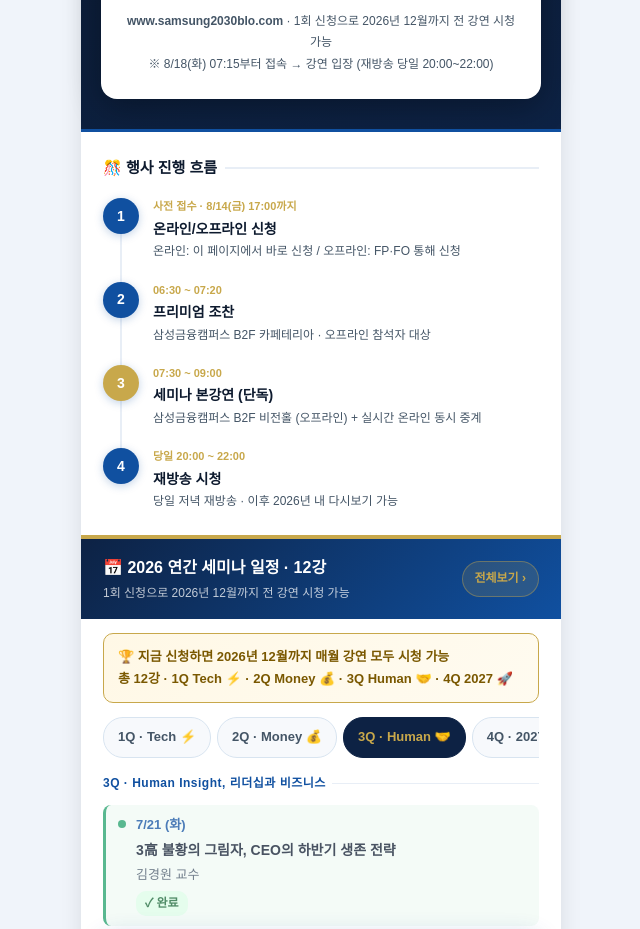
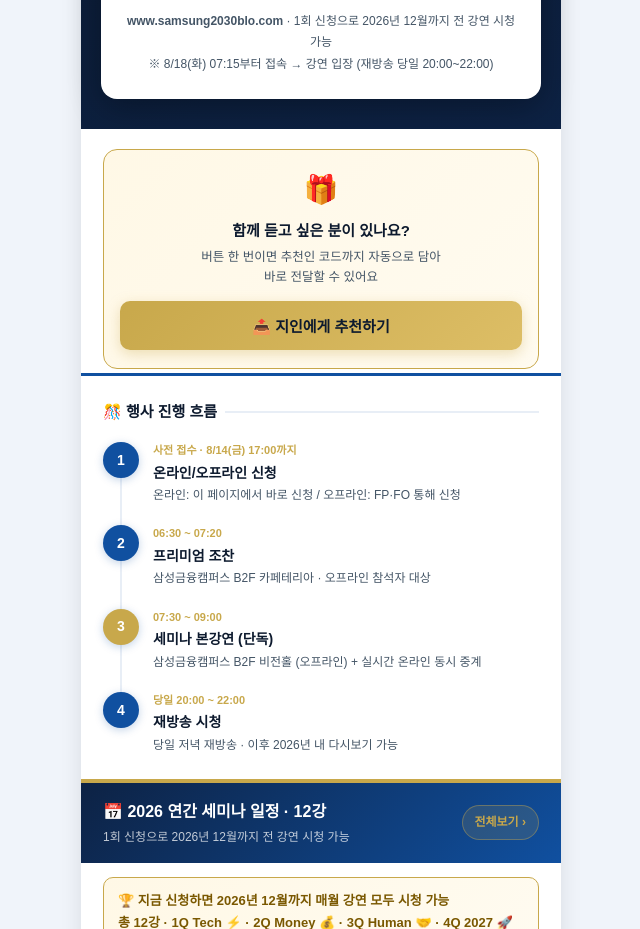
Before and after one commit to jbebakPark/blo-seminar-2026, a website: page invite.html in a window 1280 px wide. Shown: the part 1643-2572 px from the top of the page, without its empty margins (319-959 px from the left). Drawn offline with Linux system fonts and the light colour scheme; no server answers; a web font is replaced by a local one.

Commit message:
feat: 초대장에 지인 추천 전용 버튼 추가
- 신청 섹션 바로 아래에 "🎁 함께 듣고 싶은 분이 있나요?" 카드 신설,
  "📤 지인에게 추천하기" 버튼 배치 (스크롤 없이 바로 보이는 위치)
- shareInvite()에 mode 파라미터 추가 — 'refer'로 호출 시 추천인
  코드가 담긴 메시지 첫 줄을 개인 추천 톤("제가 추천하는 세미나예요")
  으로 전환. 기존 하단 공유 버튼은 그대로 유지, 동작 변경 없음

```diff
--- a/invite.html
+++ b/invite.html
@@ -319,6 +319,26 @@ html, body {
   font-size:12px; color:#800000; line-height:1.8; font-weight:600;
 }
 .off-manager-notice strong { font-weight:900; font-size:13px; }
+
+/* ══ 지인 추천 ══ */
+.refer-sec { background:#fff; padding:20px 22px 4px; }
+.refer-card {
+  background: linear-gradient(135deg, #FFF8E6 0%, #FFFBF0 100%);
+  border:1.5px solid #C8A84B; border-radius:14px;
+  padding:18px 16px; text-align:center;
+}
+.refer-icon { font-size:28px; margin-bottom:6px; }
+.refer-title { font-size:15px; font-weight:900; color:#0D1A2E; margin-bottom:4px; }
+.refer-desc { font-size:12.5px; color:#445566; line-height:1.6; margin-bottom:14px; }
+.refer-btn {
+  display:flex; align-items:center; justify-content:center; gap:8px;
+  width:100%; padding:14px;
+  background: linear-gradient(135deg, #C8A84B 0%, #DDBE66 100%);
+  color:#0D1A2E; border:none; border-radius:10px;
+  font-size:15px; font-weight:900; cursor:pointer; font-family:inherit;
+  box-shadow:0 4px 14px rgba(200,168,75,0.35); transition:all 0.2s;
+}
+.refer-btn:active { transform:scale(0.98); }
 
 /* ══ 행사 진행 흐름 ══ */
 .flow-sec { background:#fff; padding:24px 22px; border-top:3px solid #1050A0; }
@@ -682,6 +702,16 @@ html, body {
   </div><!-- /offlinePanel -->
 
 </div><!-- /apply-sec -->
+
+<!-- ⑤-1 지인 추천 -->
+<div class="refer-sec">
+  <div class="refer-card">
+    <div class="refer-icon">🎁</div>
+    <div class="refer-title">함께 듣고 싶은 분이 있나요?</div>
+    <div class="refer-desc">버튼 한 번이면 추천인 코드까지 자동으로 담아<br>바로 전달할 수 있어요</div>
+    <button class="refer-btn" onclick="shareInvite('refer')">📤 지인에게 추천하기</button>
+  </div>
+</div>
 
 <!-- ⑥ 행사 진행 흐름 -->
 <div class="flow-sec">
@@ -1060,12 +1090,15 @@ function scrollToApply(e) {
   if (el) el.scrollIntoView({ behavior:'smooth', block:'start' });
 }
 
-/* ── 초대장 공유 ── */
-function shareInvite() {
+/* ── 초대장 공유 (mode: 'refer'면 지인 추천용 문구로 시작) ── */
+function shareInvite(mode) {
   var url = 'https://admin-samsung-vvip.web.app/invite?m=2026-08';
   getReferralCode().then(function(code) {
+    var intro = mode === 'refer'
+      ? '🎁 제가 추천하는 세미나예요! 같이 들어보세요\n'
+      : '🎓 BLO 조찬세미나 신청 안내\n';
     var msg =
-      '🎓 BLO 조찬세미나 신청 안내\n' +
+      intro +
       '━━━━━━━━━━━━━━━━\n' +
       '몸과 마음의 시간, 리더를 위한 건강 관리\n' +
       '📅 8/18(화) 오전 7:30\n' +
```
Also changed, not shown: invite.template.html (+35 -2 lines).
